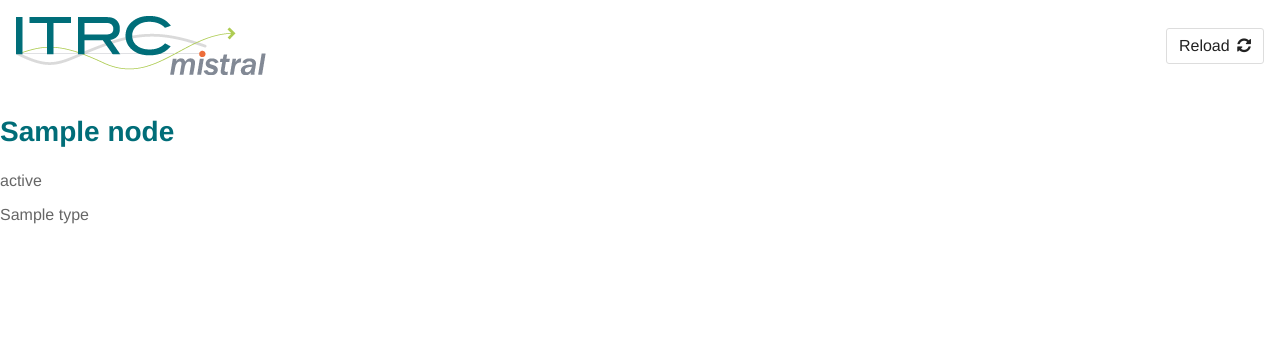
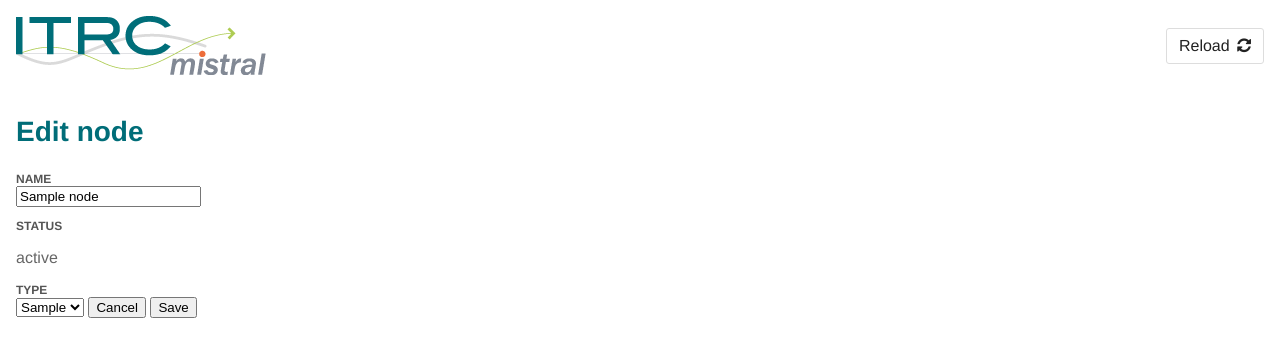
Before and after one commit to tomalrussell/nismod_int, a Flask app: template app/templates/node_single.html in a window 1280 px wide. Shown: the top 357 px of the page. Run offline with Flask 2, Linux system fonts and the light colour scheme; the template is opened without the code that fills it: most values are stand-ins (such as "Sample title", 1, 10 or a date in 2020); some libraries are stand-ins or nearby versions.

Commit message:
single-node edit form

```diff
--- a/app/__init__.py
+++ b/app/__init__.py
@@ -9,6 +9,7 @@ import psycopg2.extras
 import sys
 # todo: fix absolute/relative import (from app.node should work?)
 from node import Node
+from node_type import get_node_types
 
 # load environment variables
 load_dotenv(find_dotenv())
@@ -90,7 +91,8 @@ def node_page(node_id):
 
     data = cur.fetchone()
     node = Node(data)
-    return render_template("node_single.html", node=node)
+    node_types = get_node_types(conn)
+    return render_template("node_single.html", node=node, node_types=node_types)
 
 
 @app.route("/areas")
--- a/app/static/css/main.css
+++ b/app/static/css/main.css
@@ -21,6 +21,19 @@ body {
     content: "";
     display: table;
     clear: both;
+}
+.main-wrapper {
+    display: flex;
+    align-items: stretch;
+
+    position: absolute;
+    top: 92px; /* height of .page-header including padding */
+    bottom: 0;
+    left: 0;
+    right: 0;
+}
+.content-wrapper {
+    padding: 0 1em;
 }
 h1 {
     font-size: 1.75em;
@@ -178,16 +191,6 @@ h4 {
 /**
  * Map
  */
-.main-wrapper {
-    display: flex;
-    align-items: stretch;
-
-    position: absolute;
-    top: 92px; /* height of .page-header including padding */
-    bottom: 0;
-    left: 0;
-    right: 0;
-}
 .main-map-wrap {
     position: relative;
     order: 2;
--- a/app/templates/node_single.html
+++ b/app/templates/node_single.html
@@ -1,9 +1,25 @@
 {% extends "base.html" %}
 {% block content %}
 <main class="content-wrapper">
-<h1>{{ node.name }}</h1>
+    <h1>Edit node</h1>
+    <form action="">
+        <h4>Name</h4>
+        <input type="text" name="name" value="{{ node.name }}" />
 
-<p>{{node.status}}</p>
-<p>{{node.type}}</p>
+        <h4>Status</h4>
+        <p>{{node.status}}</p>
+
+        <h4>Type</h4>
+        <select name="type">
+        {% for node_type in node_types %}
+            <option value="{{ node_type }}" {% if node.type is equalto node_type %} selected {% endif %}>
+                {{ node_type }}
+            </option>
+        {% endfor %}
+        </select>
+
+        <input type="reset" value="Cancel">
+        <input type="submit" value="Save">
+    </form>
 </main>
 {% endblock %}
```
Also changed, not shown: app/node_type.py (added, +13 -0 lines).
